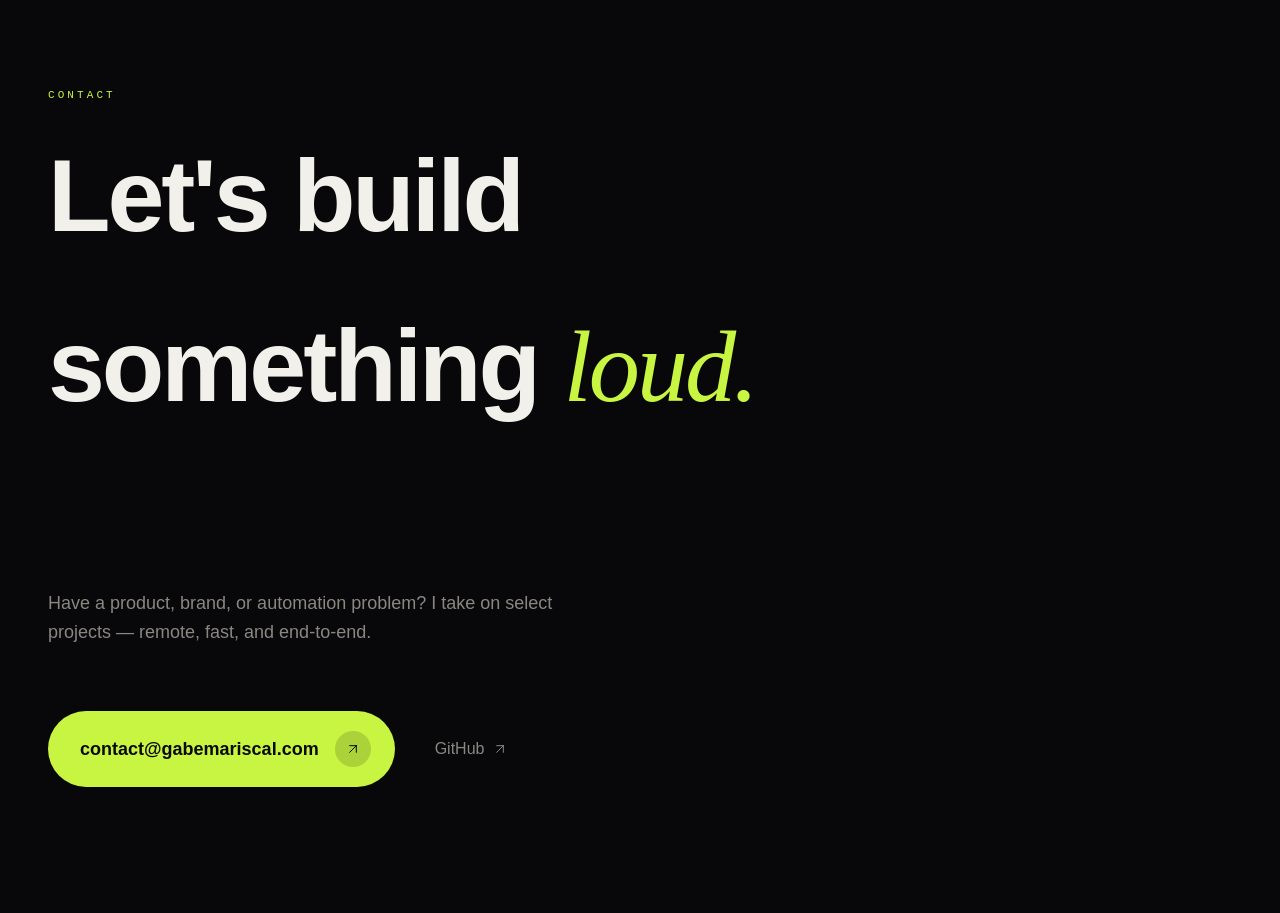
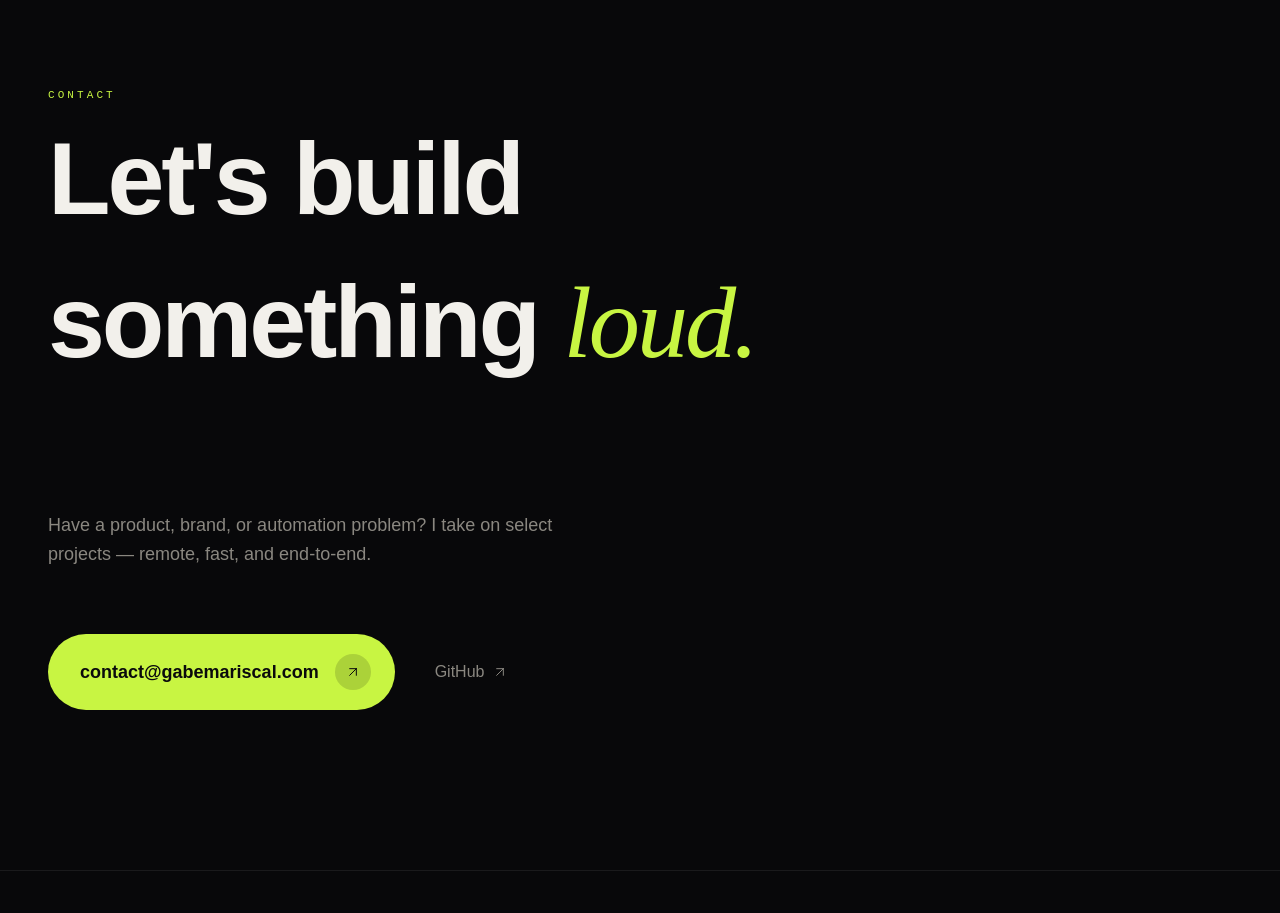
Before and after one commit to betrnames/gabemariscal.com, a React (Vite) app: page / in a window 1280 px wide. Shown: the part 5500-6413 px from the top of the page. Built offline with nearby package versions, Linux system fonts and the light colour scheme.

Commit message:
tighten contact heading line-height keep bottom padding for g

```diff
--- a/src/index.css
+++ b/src/index.css
@@ -293,8 +293,8 @@ html.light .aurora-blob-3 {
   position: relative;
   z-index: 30;
   overflow: visible !important;
-  /* Space for full Syne “g” descender — do NOT use negative margin (covers the g) */
-  padding-bottom: 0.75em;
+  /* Bottom pad keeps Syne “g” descender in the paint box */
+  padding-bottom: 0.65em;
   margin-bottom: 0;
 }
 
@@ -303,10 +303,11 @@ html.light .aurora-blob-3 {
   z-index: 31;
   font-size: clamp(2.5rem, 8vw, 6.5rem);
   letter-spacing: -0.03em;
-  line-height: 1.35;
+  /* Tighter leading (user request) + pad so g still clears */
+  line-height: 1.02;
   overflow: visible !important;
-  padding-bottom: 0.5em;
-  margin-bottom: 0 !important; /* spacing comes from padding so g isn’t covered */
+  padding-bottom: 0.45em;
+  margin-bottom: 0 !important;
 }
 
 .contact-heading-line {
@@ -314,8 +315,8 @@ html.light .aurora-blob-3 {
   z-index: 32;
   display: block;
   overflow: visible !important;
-  padding-bottom: 0.28em;
-  line-height: 1.35;
+  padding-bottom: 0.35em;
+  line-height: 1.02;
 }
 
 /* “something” needs its own box so the g isn’t sliced by the line box */
@@ -323,9 +324,9 @@ html.light .aurora-blob-3 {
   display: inline-block;
   position: relative;
   z-index: 33;
-  padding-bottom: 0.4em;
-  margin-bottom: 0.1em;
-  line-height: 1.4;
+  padding-bottom: 0.35em;
+  margin-bottom: 0;
+  line-height: 1.05;
   overflow: visible;
   vertical-align: baseline;
 }
```
